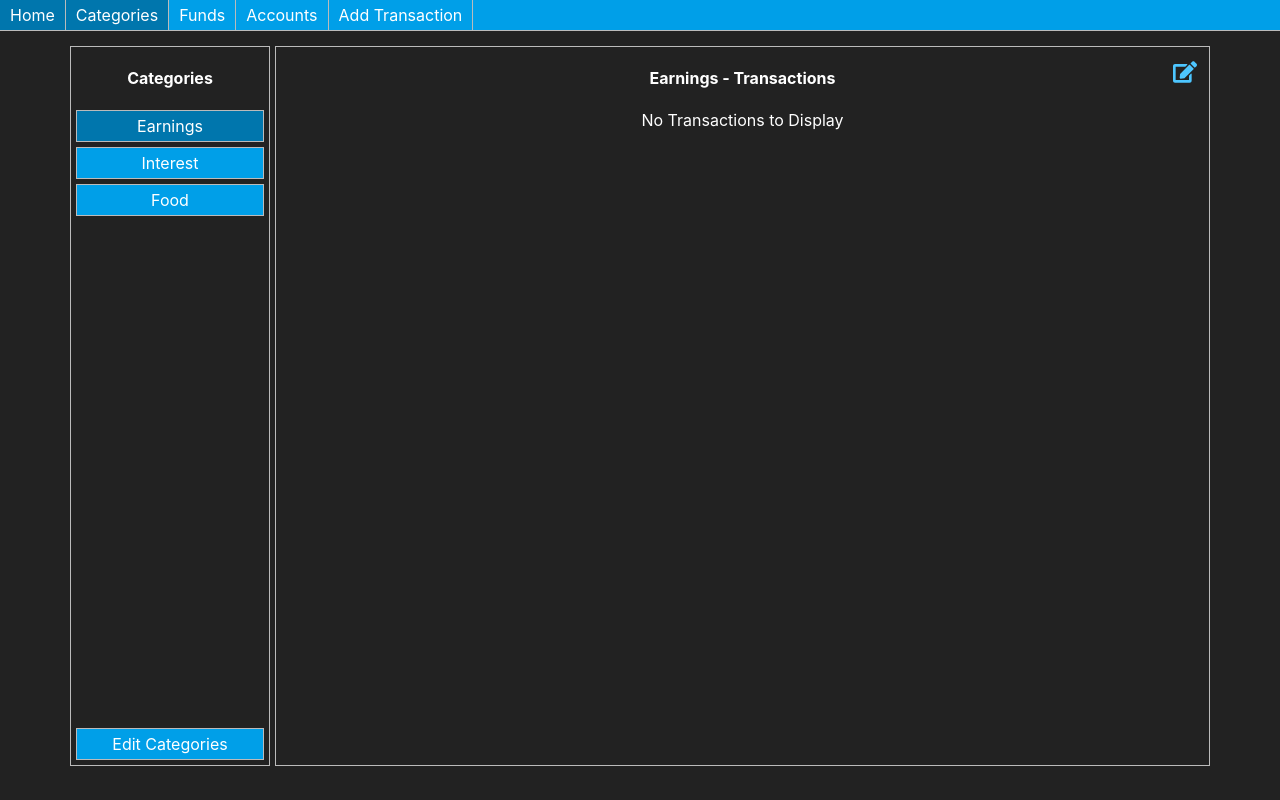
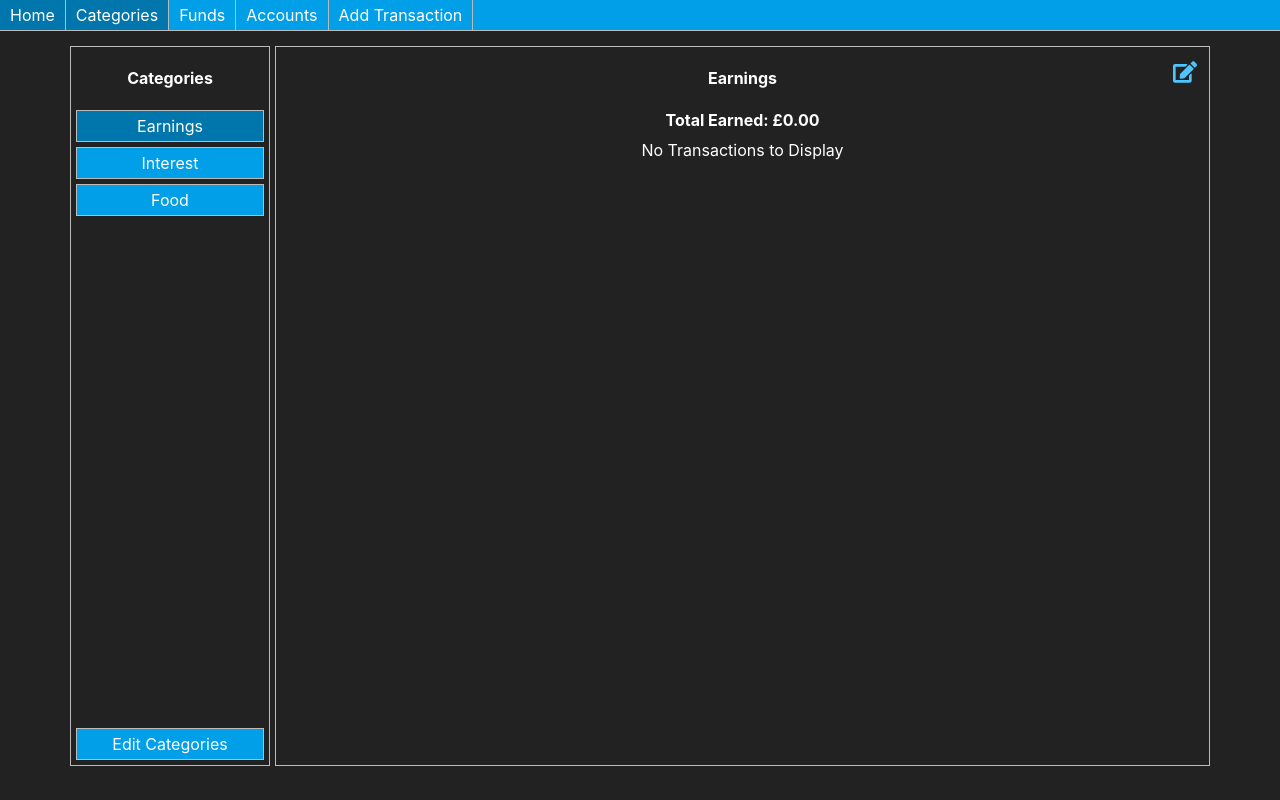
Before and after one commit to Vyper248/budget-app, a React (Create React App) app: page / in a window 1280 px wide. Both pictures are taken after a click on the element "Categories". Built offline with nearby package versions, Linux system fonts and the light colour scheme.

Commit message:
Added isNaN check for number inputs. Added TotalsDisplay for Categories, Funds and Accounts. Added check in EditList to parse numbers as floats.

```diff
--- a/src/components/Input.js
+++ b/src/components/Input.js
@@ -50,6 +50,8 @@ const Input = ({value, type='text', placeholder='', onChange, options=[], groups
 
     if (type === 'dropdown' && (options.length === 0 && groups.length === 0)) return <StyledComp value={'No Options'} type={type} onChange={onChange} placeholder={placeholder} width={width} noBorder={noBorder} disabled={true}/>
 
+    if (type === 'number' && isNaN(value)) value = '';
+
     return (
         <StyledComp value={value} type={type} onChange={onChange} placeholder={placeholder} width={width} noBorder={noBorder}/>
     );
--- /dev/null
+++ b/src/components/TotalsDisplay.js
@@ -0,0 +1,60 @@
+import React from 'react';
+import styled from 'styled-components';
+
+import { parseCurrency } from '../functions';
+
+const StyledComp = styled.div`
+    margin: 10px;
+    font-size: 1em;
+    font-weight: bold;
+
+    & > table {
+        margin: auto;
+    }
+
+    & > table td:first-of-type {
+        text-align: right;
+    }
+
+    & > table td:last-of-type {
+        text-align: left;
+    }
+`;
+
+const TotalsDisplay = ({label, value, fundObj}) => {
+    if (fundObj !== undefined) {
+        return (
+            <StyledComp>
+                <table>
+                    <tbody>
+                        <tr>
+                            <td>Total Saved: </td>
+                            <td>{parseCurrency(value)}</td>
+                        </tr>
+                        {
+                            fundObj.target > 0 ?
+                                <React.Fragment>
+                                    <tr>
+                                        <td>Fund Target: </td>
+                                        <td>{parseCurrency(fundObj.target)}</td>
+                                    </tr>
+                                    <tr>
+                                        <td>Total Needed: </td>
+                                        <td>{parseCurrency(fundObj.remaining)}</td>
+                                    </tr>
+                                </React.Fragment> : null
+                        }
+                    </tbody>
+                </table>
+            </StyledComp>
+        );
+    }
+
+    return (
+        <StyledComp>
+            {label}: {parseCurrency(value)}
+        </StyledComp>
+    );
+}
+
+export default TotalsDisplay;
--- a/src/components/Transactions.js
+++ b/src/components/Transactions.js
@@ -5,11 +5,12 @@ import { format, parseISO, parse, compareAsc } from 'date-fns';
 import { FaEdit } from 'react-icons/fa';
 import { useMediaQuery } from 'react-responsive';
 
-import { getAmount, filterDeleted} from '../functions';
+import { getAmount, filterDeleted } from '../functions';
 
 import Transaction from './Transaction';
 import IconButton from './IconButton';
 import HeaderDropdown from './HeaderDropdown';
+import TotalsDisplay from './TotalsDisplay';
 
 const StyledComp = styled.div`
     border: 1px solid var(--menu-border-color);
@@ -140,14 +141,34 @@ const Transactions = ({transactions=[], heading='', id, onClickDropdown=()=>{},
         return t;
     }, 0);
 
-    if (accountId !== undefined && account) total += account.startingBalance;
-    console.log(total);
+    if (accountId !== undefined && account) total += parseFloat(account.startingBalance);
+
+    let categoryType = 'Expense';
+    if (currentPage === 'Categories') {
+        let category = objArray.find(obj => obj.id === id);
+        if (category !== undefined) categoryType = category.type;
+    }
+
+    let fundInfo = {};
+    if (currentPage === 'Funds') {
+        let fund = objArray.find(obj => obj.id === id);
+        if (fund !== undefined) {
+            fundInfo = {
+                target: fund.targetAmount,
+                remaining: fund.targetAmount - total
+            }
+        }
+    }
 
     return (
         <StyledComp>
-            { isMobile ? null : <h4>{heading} - Transactions</h4> }
+            { isMobile ? null : <h4>{heading}</h4> }
             { isMobile ? <HeaderDropdown value={id} options={objArray.map(obj => ({display: obj.name, value: obj.id}))} onChange={onChangePage} /> : null }
             <EditButton><IconButton Icon={FaEdit} onClick={toggleDelete}/></EditButton>
+            { currentPage === 'Accounts' ? <TotalsDisplay label="Balance" value={total}/> : null }
+            { currentPage === 'Categories' && categoryType === 'expense' ? <TotalsDisplay label="Total Spent" value={-total}/> : null }
+            { currentPage === 'Categories' && categoryType === 'income' ? <TotalsDisplay label="Total Earned" value={total}/> : null }
+            { currentPage === 'Funds' ? <TotalsDisplay value={total} fundObj={fundInfo}/> : null }
             {
                 organisedArr.length === 0 && objArray.length > 0 ? <div style={{margin: '10px'}}>No Transactions to Display</div> : null
             }
--- a/src/containers/EditList.js
+++ b/src/containers/EditList.js
@@ -40,7 +40,10 @@ const EditList = ({array=[], vertical=false, onClickDropdown=()=>{}, id}) => {
     const remove = 'REMOVE'+modalObj.editString;
 
     const onChange = (obj, key) => (e) => {
-        obj[key] = e.target.value;
+        let value = e.target.value;
+        if (typeof modal[key] === 'number') value = parseFloat(value);
+
+        obj[key] = value;
         //make sure false and true are boolean not string
         if (obj[key] === 'false') obj[key] = false;
         if (obj[key] === 'true') obj[key] = true;
```
